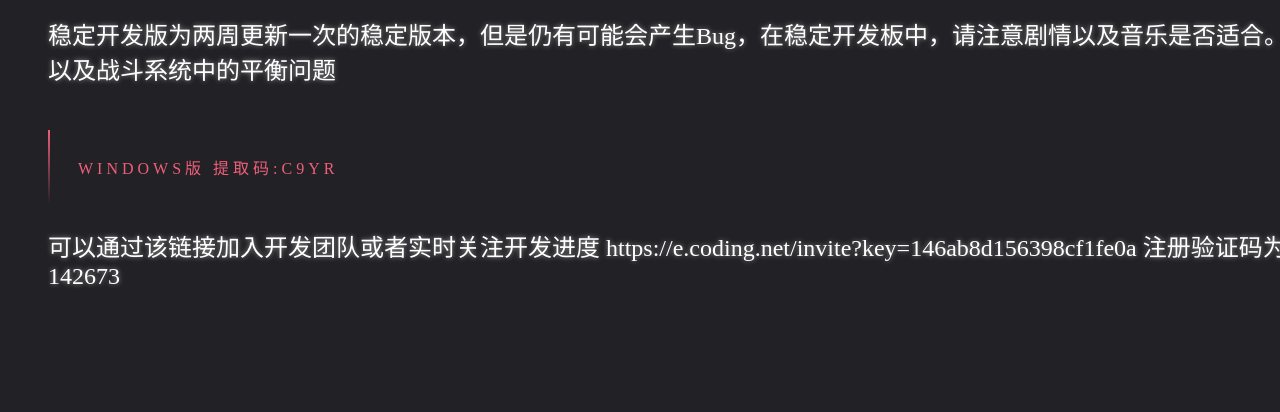
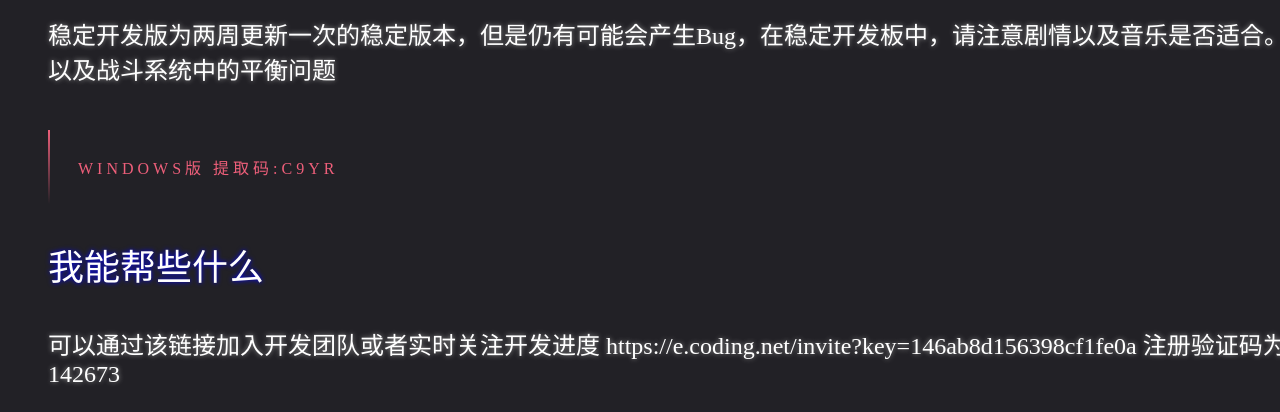
Before and after one commit to HarunaIppai/HarunaIppai.github.io, a plain HTML site: page index.html in a window 1280 px wide. Shown: the part 599-1011 px from the top of the page. Before the commit the page ends 913 px from the top, so only its background shows below. Drawn offline with Linux system fonts and the light colour scheme.

Commit message:
Update index.html

```diff
--- a/index.html
+++ b/index.html
@@ -27,6 +27,7 @@
 		<span></span>
 		Windows版 提取码:c9yr
 	</a>
+	<h3 style="text-shadow: 0px 0px 5px #00f">我能帮些什么</h3>
 	<p>可以通过该链接加入开发团队或者实时关注开发进度 https://e.coding.net/invite?key=146ab8d156398cf1fe0a 注册验证码为 142673</p>
 	<!--
 	<div class="home-background-vector">
```
